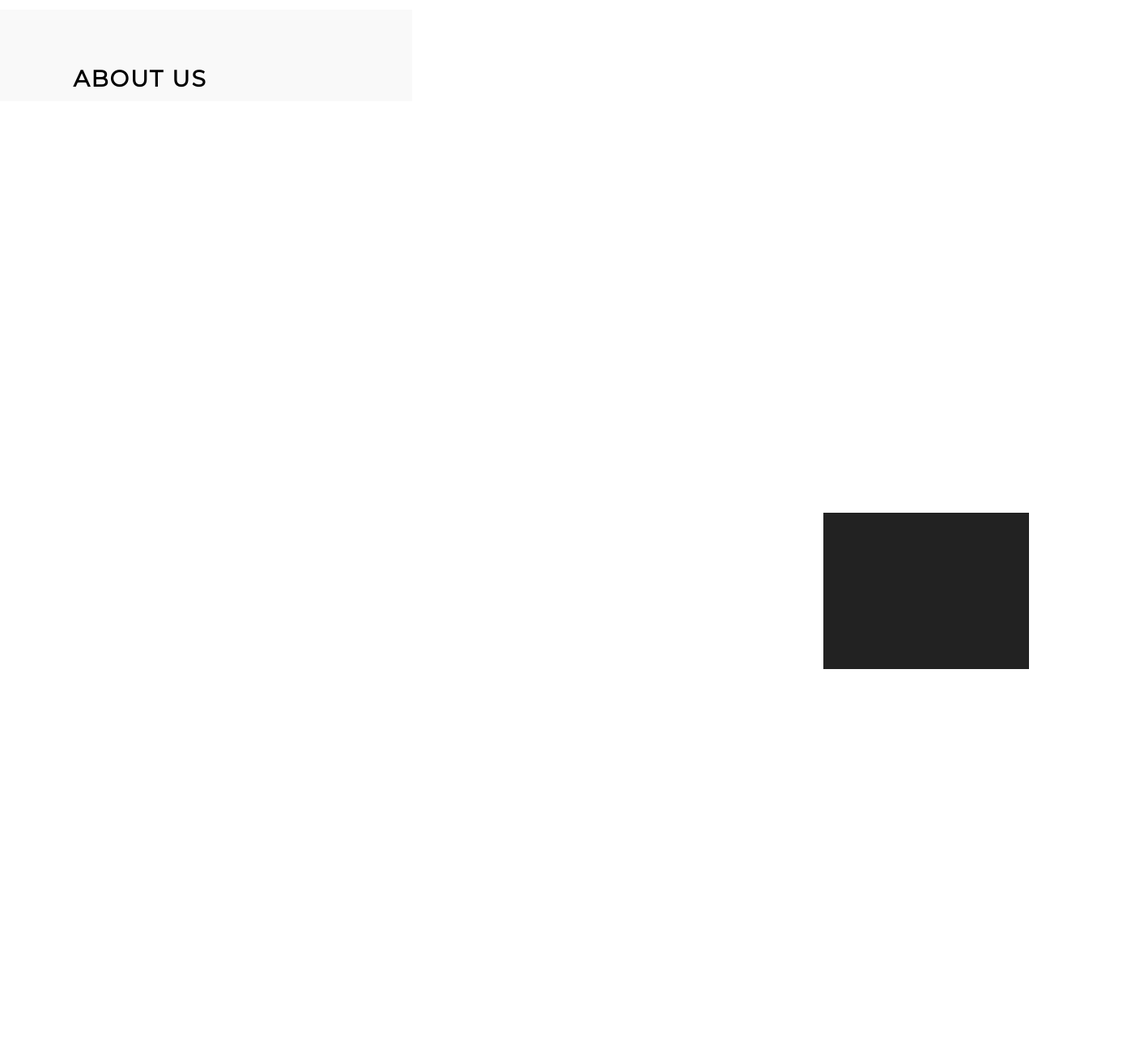
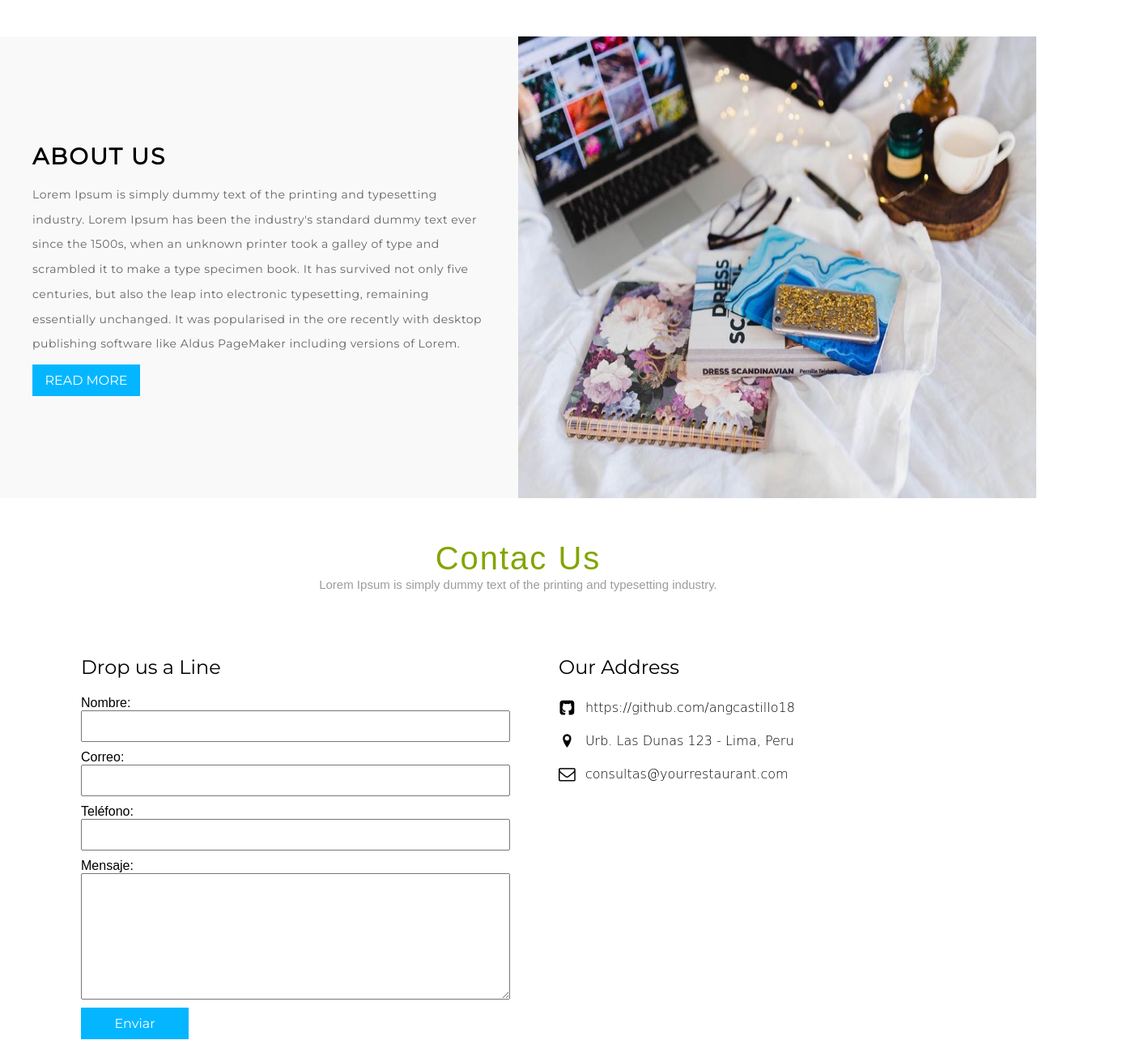
Before and after one commit to angcastillo18/LandingPage, a plain HTML site: page index.html in a window 1280 px wide. Shown: the part 1400-2700 px from the top of the page at 81% size, 1397 px wide, since content can reach past the window. Before the commit the page ends 2226 px from the top, so only its background shows below. Drawn offline with Linux system fonts and the light colour scheme.

Commit message:
Added new section

```diff
--- a/estilos.css
+++ b/estilos.css
@@ -20,10 +20,10 @@ a {
 }
 .container--flex{
   display: flex;
+  flex-direction: row;
   flex-wrap: wrap;
   justify-content: space-between;
   align-items: center;
-
 }
 .column{
   width: 100%;
@@ -184,21 +184,27 @@ li a:hover, .dropdown:hover .dropbtn  {
   padding: 0;
 }
 .sh-content{
-  width: 1200px;
+  justify-content: center;
+  max-width: 1100px;
+  margin:50px auto;
 }
 .column--33{
+  flex-grow: 1;
   width: 32%;
+  justify-content: center;
+  margin: 20px 5px;
+
+  height: 250px;
+  padding: 10px;
   display: flex;
   flex-direction: column;
-  justify-content: center;
-  margin-top: 15px;
+  align-items: center;
 }
 .icon-box{
-  height: 80px;
-  width: 80px;
-  margin: 1px auto;
+  /* height: 80px; */
+  /* width: 80px; */
+  padding: 20px;
   font-size: 40px;
-  padding-top: 20px;
   color: white;
   background-color: black;
 }
@@ -244,10 +250,10 @@ li a:hover, .dropdown:hover .dropbtn  {
   margin: 40px 0;
 }
 .sa-information{
-  max-width: 40%;
-  padding: 20px;
-  margin: auto;
-
+  flex-direction: column;
+  height: 500px;
+  justify-content: center;
+  align-items: flex-start;
 }
 .sa-information h2{
   color:
@@ -255,6 +261,7 @@ li a:hover, .dropdown:hover .dropbtn  {
   font-family:'Montserrat', sans-serif;
   font-size: 28px;
   letter-spacing: 2px;
+  margin: 15px 40px;
 }
 
 .sa-information p{
@@ -264,15 +271,19 @@ li a:hover, .dropdown:hover .dropbtn  {
   letter-spacing: 0.5px;
   font-weight: 300;
   line-height: 2.2;
-  font-family:'Montserrat', sans-serif;
+  font-family: 'Montserrat', sans-serif;
+  margin: 0 40px;
 }
 .sa-img{
-  height: 496px;
-  object-fit: cover;
-  widows: 50%;
+  width: 100%;
+  height: auto;
+  flex-grow: 1;
 }
 .column--50{
   width: 49%;
+  flex-grow: 1;
+  height: 570px;
+  display: flex;
 }
 .btn{
   display: block;
@@ -282,11 +293,87 @@ li a:hover, .dropdown:hover .dropbtn  {
   background: #04b6ff;
   color: white;
   padding: 10px;
-  margin: 10px auto;
+  margin: 10px 40px;
   font-family:'Montserrat', sans-serif;
 }
-.sa-information .btn{
+.sa-information {
   margin: 0;
+}
+/*-------------------------------------------------------*/
+/*-----------------Secccion Contactanos------------------*/
+.sh-header{
+  text-align: center;
+}
+.group-contact{
+  max-width: 1100px;
+  margin: auto;
+}
+.group__title{
+  text-align: center;
+}
+.column--50-contact{
+  width: 49%;
+  flex-grow: 1;
+  height: 500px;
+}
+.contact-information{
+  padding: 10px;
+  padding-top: 0;
+  margin-top: 0px;
+  padding: 0 50px;
+}
+.container-contact{
+  margin: 60px 0;
+}
+.column__title{
+  font-family: 'Montserrat', sans-serif;
+font-weight: 500;
+line-height: 1.2;
+}
+
+.contact-information {
+  font-family: 'Pacifico',cursive;
+  font-weight: 100;
+}
+.contact-information [class*="icon-"]{
+  font-size: 1.3em;
+  margin-right: 7px;
+  position: relative;
+  top: 5px;
+
+}
+.contact-information .social-icon [class*="icon-"]{
+  background: black;
+  color: white;
+  margin-left: 0;
+  margin-right: 15px;
+}
+/**/
+.formulario{
+  padding: 10px;
+  padding-top: 0;
+}
+.formulario__label, .formulario__input-txt, .formulario__textarea{
+  display: block;
+  width: 100%;
+
+}
+.formulario__input-txt{
+  padding: 10px;
+  margin-bottom: 10px;
+
+}
+.formulario__textarea{
+  min-height: 100px;
+  min-width: 100%;
+  max-width: 100%;
+  max-height: 200px;
+}
+.formulario__btn{
+  border:none;
+  cursor:pointer;
+  font-size: 1em;
+  margin-left: 0px;
 }
 /*-----------------------------------------*/
 /*-----------------FOOTER------------------*/
@@ -296,12 +383,22 @@ li a:hover, .dropdown:hover .dropbtn  {
   padding: 10px;
   padding-top: 20px;
   padding-bottom: 20px;
+
 }
 .main-footer h4{
   font-size: 1.5rem;
   font-weight: 500;
   line-height: 1.2;
   font-family: 'Monserrat' ,sans-serif;
+}
+.column--50-footer{
+  width: 49%;
+  flex-grow: 1;
+
+}
+.main-footer-content{
+  max-width: 1200px;
+  margin: auto;
 }
 .copy{
   text-align: center;
--- a/index.html
+++ b/index.html
@@ -39,12 +39,12 @@
 
         </div>
     </header>
-    <section class="section-heading ">
+    <section class="section-heading container">
         <div class="sh-header container ">
             <h3 class="sh-header__title">Section Heading</h3>
             <p class="sh-header__txt">Lorem Ipsum is simply dummy text of the printing and typesetting industry.</p>
         </div>
-        <div class="sh-content container container--flex">
+        <div class="sh-content container--flex">
             <div class="column--33">
                 <span class="icon-box icon-calculator"></span>
                 <h4 class="title-box">heading goes here</h4>
@@ -88,18 +88,49 @@
         </div>
     </section>
     <section></section>
-    <section></section>
-    <section></section>
+    <section class="group-contact">
+        <div class="sh-header container ">
+            <h3 class="sh-header__title">Contac Us</h3>
+            <p class="sh-header__txt">Lorem Ipsum is simply dummy text of the printing and typesetting industry.</p>
+        </div>
+        <div class="container-contact container--flex">
+            <div class="formulario column--50-contact">
+                <h2 class="column__title">Drop us a Line</h2>
+                <form action="" method="POST" >
+                    <label for="" class="formulario__label">Nombre:</label>
+                    <input type="text" class="formulario__input-txt" name="nombre">
+                    <label for="" class="formulario__label">Correo:</label>
+                    <input type="text" class="formulario__input-txt" name="correo">
+                    <label for="" class="formulario__label">Teléfono:</label>
+                    <input type="text" class="formulario__input-txt" name="telefono">
+                    <label for="" class="formulario__label">Mensaje:</label>
+                    <textarea name="" id="" cols="30" rows="10" class="formulario__textarea"></textarea>
+                    <input type="submit" value="Enviar" class="btn formulario__btn">
+                </form>
+            </div>
+            <div class="contact-information column--50-contact">
+                <h2 class="column__title">Our Address</h2>
+                <p class="columm__txt"><span class="icon-github" style="background:none;"></span> https://github.com/angcastillo18 </p>
+                <p class="columm__txt"><span class="icon-location"></span> Urb. Las Dunas 123 - Lima, Peru</p>
+                <p class="columm__txt"><span class="icon-message"style="background:none;"></span> consultas@yourrestaurant.com</p>
+            </div>
 
-    <footer class="main-footer">
-        <div class="container container--flex">
-            <div class="column column--50">
+        </div>
+    </section>
+
+    <section class="container">
+        <iframe src="https://www.google.com/maps/embed?pb=!1m18!1m12!1m3!1d3901.40031047213!2d-76.97319818525371!3d-12.084724291442045!2m3!1f0!2f0!3f0!3m2!1i1024!2i768!4f13.1!3m3!1m2!1s0x9105c7b2985b2f5d%3A0xc55a9050acb093fc!2sUniversidad%20de%20Lima!5e0!3m2!1ses!2spe!4v1576376570768!5m2!1ses!2spe" width="100%" height="450" frameborder="0" style="border:0;" allowfullscreen=""></iframe>
+    </section>
+
+    <footer class="main-footer container">
+        <div class="main-footer-content  container--flex">
+            <div class="column--50-footer">
                 <h4 class="column__title">Contáctacnos</h4>
                 <p class="column__txt">Urb. Los olivos - Lima, Peru</p>
                 <p class="column__txt">Telefono: 999-999-999</p>
                 <p class="column__txt">Consultas: angcastillo18@gmail.com</p>
             </div>
-            <div class="column column--50">
+            <div class=" column--50-footer">
                 <h4 class="column__title">Síguenos en nuestras redes sociales</h4>
                 <p class="column__txt"><a href="" class="icon-facebook">Facebook</a></p>
                 <p class="column__txt"><a href="" class="icon-twitter">Síguenos en Twitter</a></p>
```
